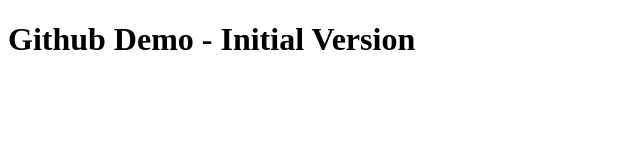
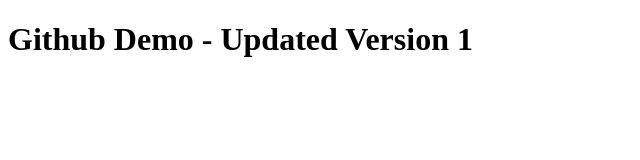
Before and after one commit to ohhkae/ist250001su25kjm6316.github.io, a plain HTML site: page index.html in a window 1280 px wide. Shown: the whole page, without its empty margins (0-640 px from the left). Drawn offline with Linux system fonts and the light colour scheme.

Commit message:
Update index.html

```diff
--- a/index.html
+++ b/index.html
@@ -6,6 +6,6 @@
     <title>Document</title>
   </head>
   <body>
-    <h1>Github Demo - Initial Version</h1>
+    <h1>Github Demo - Updated Version 1</h1>
   </body>
 </html>
```
